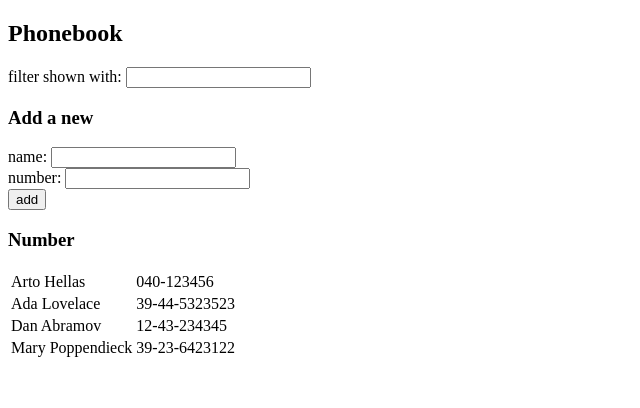
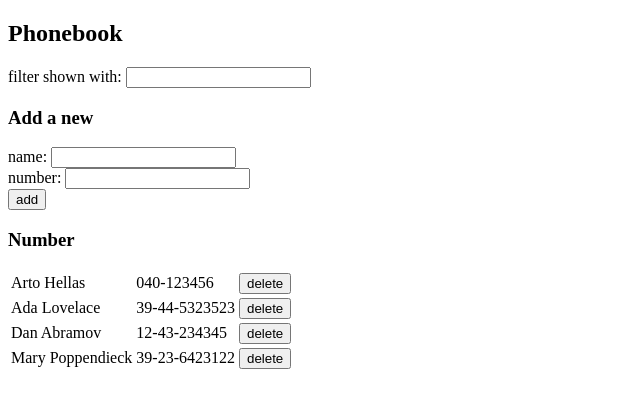
Before and after one commit to dorianjagusch/full-stack-open, a React (Vite) app in the folder part_2/phonebook/: page / in a window 1280 px wide. Shown: the top 408 px of the page, without its empty margins (0-640 px from the left). Built offline with nearby package versions, Linux system fonts and the light colour scheme; data requests are answered from the project's data file.

Commit message:
Add exercises 2.12-2.15

```diff
--- a/part_2/phonebook/db.json
+++ b/part_2/phonebook/db.json
@@ -1,5 +1,5 @@
 {
-	"persons":[
+  "persons": [
     {
       "name": "Arto Hellas",
       "number": "040-123456",
--- a/part_2/phonebook/package.json
+++ b/part_2/phonebook/package.json
@@ -8,7 +8,7 @@
     "build": "vite build",
     "lint": "eslint . --ext js,jsx --report-unused-disable-directives --max-warnings 0",
     "preview": "vite preview",
-    "server": "json-server -p3001 --watch ./db.json"
+    "server": "json-server -p3001 --watch db.json"
   },
   "dependencies": {
     "axios": "^1.6.8",
--- a/part_2/phonebook/src/App.jsx
+++ b/part_2/phonebook/src/App.jsx
@@ -1,8 +1,8 @@
 import { useState, useEffect} from 'react'
-import axios from 'axios'
 import PersonForm from './components/PersonForm'
 import DisplayPeople from './components/DisplayPeople'
 import Filter from './components/Filter'
+import personService from './services/persons'
 
 const App = () => {
   const [persons, setPersons] = useState([])
@@ -11,14 +11,12 @@ const App = () => {
   const [newFilter, setNewFilter] = useState('')
 
   useEffect(() => {
-    axios
-    .get("http://localhost:3001/persons")
-    .then((response) => {
-      console.log(persons)
-      setPersons(response.data)
-    })
 
+  personService
+    .getAll()
+    .then((allContacts) => setPersons(allContacts))
   }, [])
+
 
   const handleNewName = (event) => {
     setNewName(event.target.value)
@@ -44,13 +42,26 @@ const App = () => {
     }
     const newContact = {
       name: newName,
-    number: newNumber,
-    id: persons.length + 1
+      number: newNumber
     }
 
-  setPersons(persons.concat(newContact))
+    personService
+      .create(newContact)
+      .then((returnedContact) => {
+        setPersons(persons.concat(returnedContact))
         setNewName('')
         setNewNumber('')
+    })
+  }
+
+  const deleteContact = (name, id) => {
+    if (!confirm(`Delete ${name}`)) {return}
+      personService
+      .remove(id)
+      .then((deletedContact) => {
+          const filtered = persons.filter((person) => person.id !== deletedContact.id)
+          setPersons(filtered)
+        })
   }
 
   return (
@@ -64,7 +75,7 @@ const App = () => {
             onChangeNumber={handleNewNumber}
             number={newNumber}/>
     <h3>Number</h3>
-    <DisplayPeople persons={persons} filter={newFilter} />
+    <DisplayPeople persons={persons} filter={newFilter} onDelete={deleteContact} />
   </div>
   )
 }
--- a/part_2/phonebook/src/components/DisplayPeople.jsx
+++ b/part_2/phonebook/src/components/DisplayPeople.jsx
@@ -1,14 +1,15 @@
 
-const DisplayPerson = ({person}) => {
+const DisplayPerson = ({person, onClick}) => {
 	return (
 		<tr>
 			<td>{person.name}</td>
 			<td>{person.number}</td>
+			<td><button onClick={onClick}>delete</button></td>
 		</tr>
 	)
 }
 
-const DisplayPeople = ({persons, filter}) => {
+const DisplayPeople = ({persons, filter, onDelete}) => {
 
 		const contacts = !filter ? persons : persons.filter((person) => {
 			return (person.name.toLocaleLowerCase().includes(filter.toLowerCase()))
@@ -17,7 +18,10 @@ const DisplayPeople = ({persons, filter}) => {
 		return (
 			<table>
 				<tbody>
-					{contacts.map((person) => <DisplayPerson key={person.id} person={person}/>)}
+					{contacts.map((person) => <DisplayPerson
+						key={person.id}
+						person={person}
+						onClick={() => onDelete(person.name, person.id)} />)}
 				</tbody>
 			</table>
 		)
--- /dev/null
+++ b/part_2/phonebook/src/services/persons.jsx
@@ -0,0 +1,24 @@
+import axios from 'axios'
+
+const baseURL = "http://localhost:3001/persons"
+
+const getAll = () => {
+	const request = axios.get(baseURL)
+    return request.then(response => response.data)
+	}
+
+const create = (newContact) => {
+	const request = axios.post(baseURL, newContact)
+	return request.then(response => response.data)
+}
+
+const remove = (id) => {
+	const request = axios.delete(`${baseURL}/${id}`)
+	return request.then(response => response.data)
+}
+
+export default {
+	getAll,
+	create,
+	remove
+}
```
Lines whose indentation alone changed are shown as unchanged.
